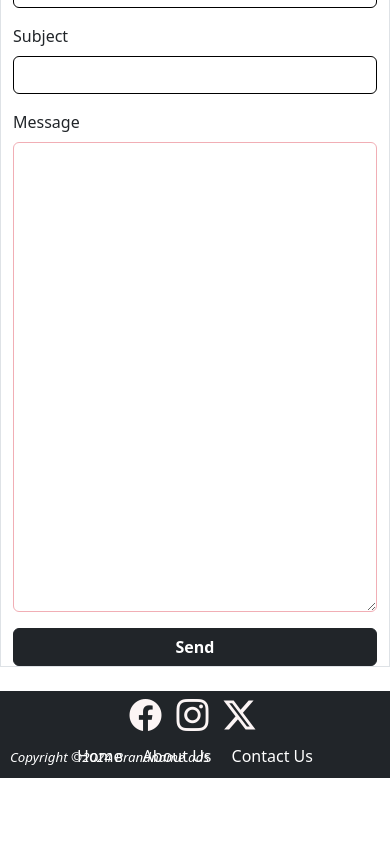
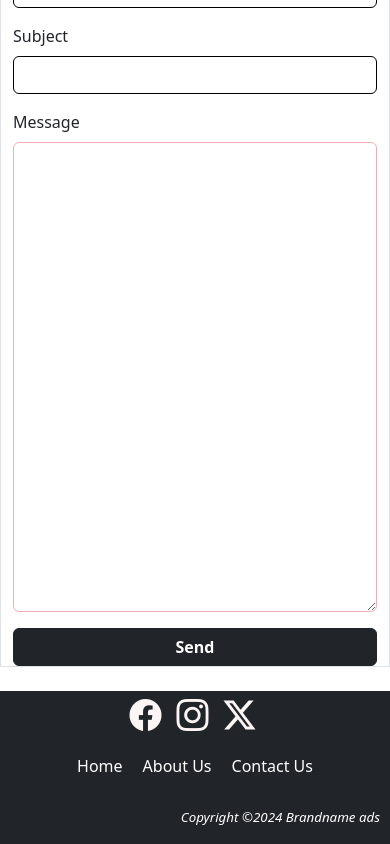
Before and after one commit to Karim7651/advertising-agency, a React (Create React App) app: page /contact in a window 390 px wide. Shown: the part 364-1208 px from the top of the page. Before the commit the page ends 1142 px from the top, so only its background shows below. Built offline with nearby package versions, Linux system fonts and the light colour scheme.

Commit message:
responsiveness done - contact form next/

```diff
--- a/src/components/About.css
+++ b/src/components/About.css
@@ -4,8 +4,3 @@
     flex-wrap: wrap;
     justify-content: center;
 }
-@media screen and (max-width:768px) {
-    .profileGrid{
-        grid-template-columns: 1fr;
-    }
-}
--- a/src/partial/Footer.css
+++ b/src/partial/Footer.css
@@ -1,5 +1,4 @@
 .footerContainer{
-    position: relative;
     display: flex;
     flex-direction: column;
     align-items: center;
@@ -7,7 +6,6 @@
     width: 100%;
 }
 .footerContainerLight{
-    position: relative;
     display: flex;
     flex-direction: column;
     align-items: center;
@@ -25,42 +23,38 @@
     margin-top: 5px ;
 }
 .footerCopyRights{
-    position: absolute;
-    left: 10px;
-    bottom: 10px;
-    display: inline;
+    margin-left: auto;
+    text-align: right;
     color: white;
     padding-top: 10px;
 }
 .footerCopyRightsLight{
-    position: absolute;
-    left: 10px;
-    bottom: 10px;
-    display: inline;
+    margin-left: auto;
+    text-align: right;
     color: rgb(255, 255, 255);
     padding-top: 10px;
 }
 
 .footerCopyRights p {
+    margin-right: 10px;
     font-size: smaller;
-    margin: 0;
-    padding: 0;
     font-style: oblique;
 }
 .footerCopyRightsLight p {
+    margin-right: 10px;
     font-size: smaller;
-    margin: 0;
-    padding: 0;
     font-style: oblique;
 }
 
 .footerNav ul{
+    display: flex;
     list-style: none;
     padding: 0;
     margin: 0;
     margin-bottom: 10px;
 }
 .footerNavLight ul{
+    display: flex;
     list-style: none;
     padding: 0;
     margin: 0;
--- a/src/partial/Footer.js
+++ b/src/partial/Footer.js
@@ -28,11 +28,10 @@ function Footer() {
           <li>
             <Link to='/contact' className='nav-link'>Contact Us</Link>
           </li>
-          <div className={`${darkTheme?'footerCopyRights':'footerCopyRightsLight'}`}>
-          <p>{"Copyright ©" + new Date().getFullYear() + " Brandname ads"}</p>
-          </div>
         </ul>
-
+      </div>
+      <div className={`${darkTheme?'footerCopyRights':'footerCopyRightsLight'}`}>
+      <p>{"Copyright ©" + new Date().getFullYear() + " Brandname ads"}</p>
       </div>
 
     </footer>
--- a/src/partial/Profile.css
+++ b/src/partial/Profile.css
@@ -1,5 +1,5 @@
 .profileCardContainer{
-    width: 22vw;
+    width: 30vw;
     display: flex;
     flex-direction: column;
     margin: 50px;
@@ -14,7 +14,7 @@
     animation-fill-mode: forwards;
 }
 .profileCardContainerLight{
-    width: 22vw;
+    width: 30vw;
     display: flex;
     flex-direction: column;
     margin: 50px;
@@ -79,3 +79,8 @@
         opacity: 1;
     }
 }
+@media screen and (max-width: 1000px) {
+    .profileCardContainer {
+        width: 60svw;
+    }
+}
```
